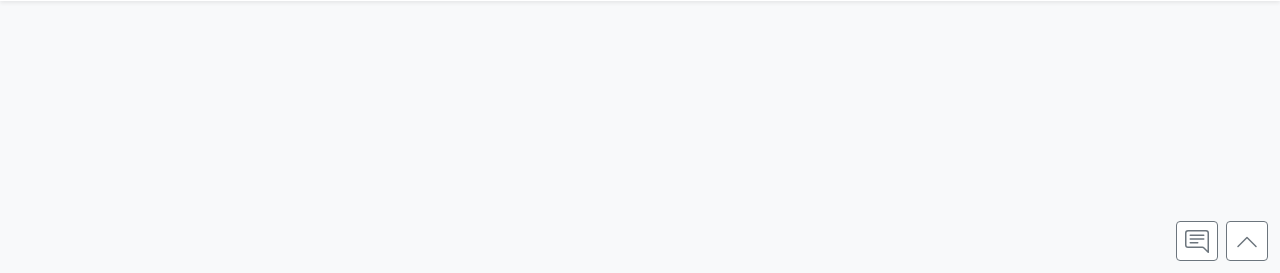
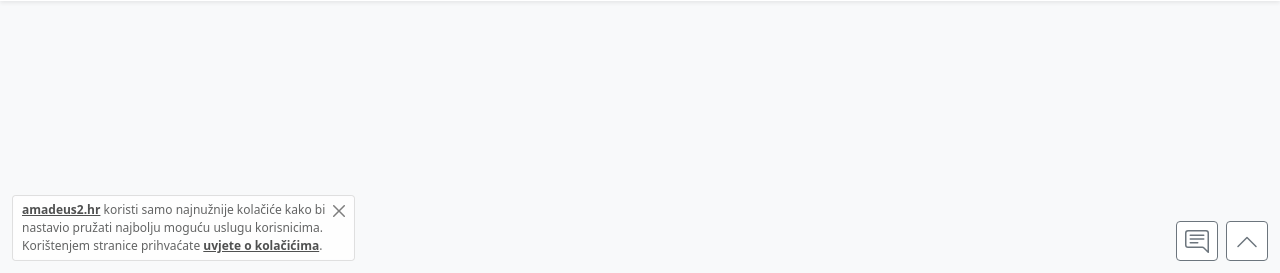
Before and after one commit to bartol/amadeus-www, a Flask app: page /cart in a window 1280 px wide. Shown: the part 527-800 px from the top of the page. Run offline with Flask 2, Linux system fonts and the light colour scheme; data that the repository does not hold is empty; some libraries are stand-ins or nearby versions.

Commit message:
cookie consent

```diff
--- a/amadeus2.hr/notes.txt
+++ b/amadeus2.hr/notes.txt
@@ -7,9 +7,8 @@ drymail
 postgresql
 
 bootstrap
-htmlx
-google analytics
-google tag manager
+htmx
+posthog
 
 slicne stranice:
 
--- a/amadeus2.hr/server.py
+++ b/amadeus2.hr/server.py
@@ -477,6 +477,12 @@ def cart_kolicina():
 def checkout():
 	return 'checkout'
 
+@app.route('/cookieconsent', methods=['POST'])
+def cookieconsent():
+	session['hidecookieconsent'] = True
+	return ''
+
+
 # helpers
 
 def getgroup():
@@ -521,7 +527,8 @@ def _slugify(string):
 
 @app.context_processor
 def global_stuff():
-    return {'grupe': getgroup()}
+    return {'grupe': getgroup(),
+			'hidecookieconsent': session.get('hidecookieconsent', default=False)}
 
 @app.context_processor
 def date_stuff():
--- a/amadeus2.hr/templates/partials/base.html
+++ b/amadeus2.hr/templates/partials/base.html
@@ -161,10 +161,21 @@
 		</div>
 	</footer>
 
-	<!-- cookie consent TODO -->
+	{% if not hidecookieconsent %}
+	<!-- cookie consent -->
+	<div class="card position-fixed bottom-0 start-0" style="margin-left: var(--bs-gutter-x,.75rem); margin-bottom: var(--bs-gutter-x,.75rem); z-index: 1112;
+		max-width: calc(100% - 2.6rem * 2 - 0.5rem * 2 - var(--bs-gutter-x,.75rem) * 2); font-size: 0.75rem;">
+		<div class="alert alert-light alert-dismissible fade show mb-0 px-2 py-1" style="padding-right: 1.75rem !important;" role="alert">
+			<a href="/" class="alert-link">amadeus2.hr</a> koristi samo najnužnije kolačiće kako bi<br class="d-none d-sm-inline">
+			nastavio pružati najbolju moguću uslugu korisnicima.<br class="d-none d-sm-inline">
+			Korištenjem stranice prihvaćate <a href="#" class="alert-link">uvjete o kolačićima</a>.
+			<button type="button" class="btn-close p-2" data-bs-dismiss="alert" aria-label="Close" hx-post="/cookieconsent" hx-trigger="click"></button>
+		</div>
+	</div>
+	{% endif %}
 
 	<!-- contact button -->
-	<div class="bg-white rounded position-fixed bottom-0 end-0" style="margin-right: calc(var(--bs-gutter-x,.75rem) + 2.6rem + 0.5rem); margin-bottom: var(--bs-gutter-x,.75rem); z-index: 1112;">
+	<div class="bg-white rounded position-fixed bottom-0 end-0" style="margin-right: calc(var(--bs-gutter-x,.75rem) + 2.6rem + 0.5rem); margin-bottom: var(--bs-gutter-x,.75rem); z-index: 1113;">
 		<a href="/contact" title="Kontaktirajte nas" class="btn btn-outline-secondary px-2">
 			<svg xmlns="http://www.w3.org/2000/svg" width="24" height="24" fill="currentColor" class="bi bi-chat-right-text" viewBox="0 0 16 16">
 				<path d="M2 1a1 1 0 0 0-1 1v8a1 1 0 0 0 1 1h9.586a2 2 0 0 1 1.414.586l2 2V2a1 1 0 0 0-1-1H2zm12-1a2 2 0 0 1 2 2v12.793a.5.5 0 0 1-.854.353l-2.853-2.853a1 1 0 0 0-.707-.293H2a2 2 0 0 1-2-2V2a2 2 0 0 1 2-2h12z"/>
@@ -174,7 +185,7 @@
 	</div>
 
 	<!-- jump to top button -->
-	<div class="bg-white rounded position-fixed bottom-0 end-0" style="margin-right: var(--bs-gutter-x,.75rem); margin-bottom: var(--bs-gutter-x,.75rem); z-index: 1113;">
+	<div class="bg-white rounded position-fixed bottom-0 end-0" style="margin-right: var(--bs-gutter-x,.75rem); margin-bottom: var(--bs-gutter-x,.75rem); z-index: 1114;">
 		<button type="button" title="Povratak na vrh stranice" class="btn btn-outline-secondary px-2" onclick="window.scrollTo({ top: 0 });">
 			<svg xmlns="http://www.w3.org/2000/svg" width="24" height="24" fill="currentColor" class="bi bi-chevron-up" viewBox="0 0 16 16">
 				<path fill-rule="evenodd" d="M7.646 4.646a.5.5 0 0 1 .708 0l6 6a.5.5 0 0 1-.708.708L8 5.707l-5.646 5.647a.5.5 0 0 1-.708-.708l6-6z"/>
```
